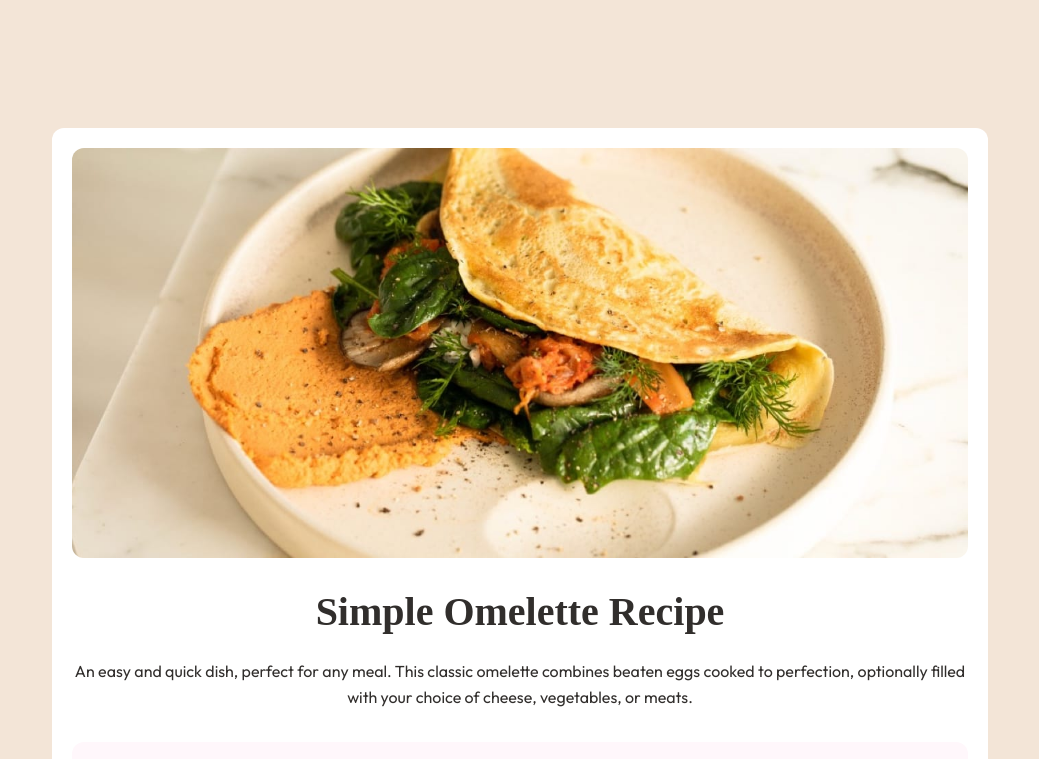
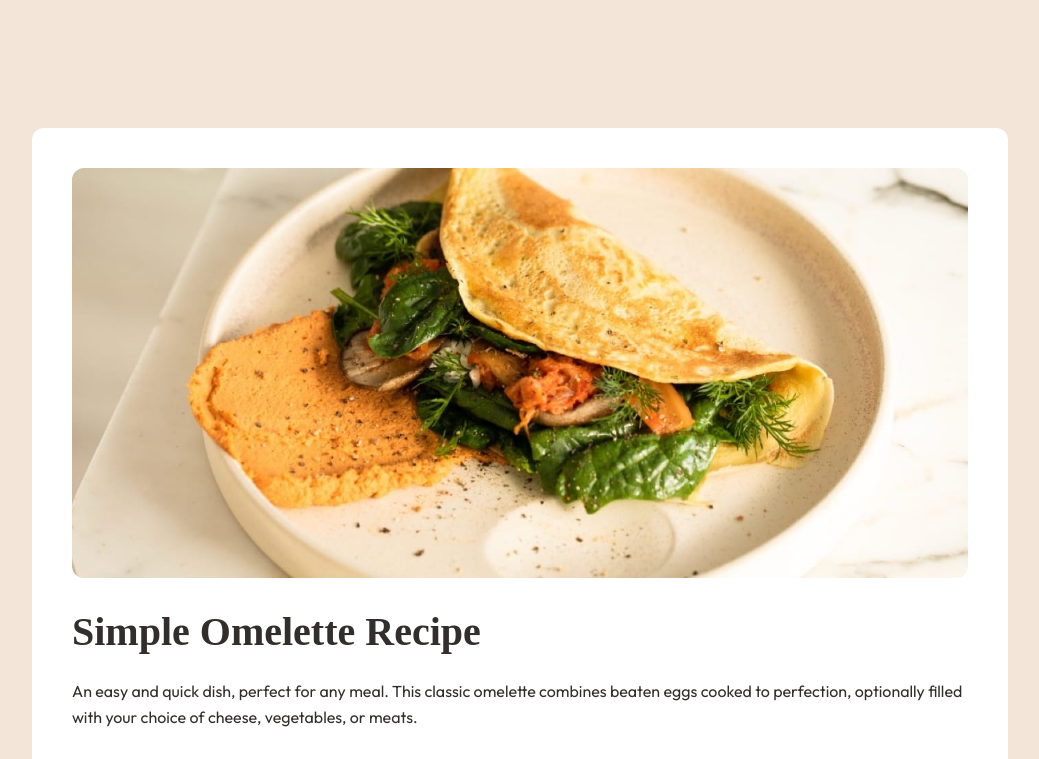
Before and after one commit to horbachremco/RecipePage, a plain HTML site: page index.html in a window 1280 px wide. Shown: the top 759 px of the page, without its empty margins (120-1159 px from the left). Drawn offline with Linux system fonts and the light colour scheme.

Commit message:
add extre padding

```diff
--- a/style.css
+++ b/style.css
@@ -12,7 +12,7 @@ body {
   background: white;
   border-radius: 12px;
   width: 70%;
-  padding: 20px;
+  padding: 40px;
 }
 
 .header {
@@ -32,10 +32,13 @@ border-radius: 12px;
   font-size: 40px;
   line-height: 100%;
   color: #312E2C;
+  text-align: left;
 }
 
 .header p {
     font-size: 16px;
+    text-align: left;
+    font-weight: 400;
   color: #312E2C;
 }
 
@@ -82,6 +85,9 @@ ul, ol {
 
 li {
   margin-bottom: 10px;
+}
+li:last-child {
+  margin-bottom: 0;
 }
 
 .nutrition-text {
```
